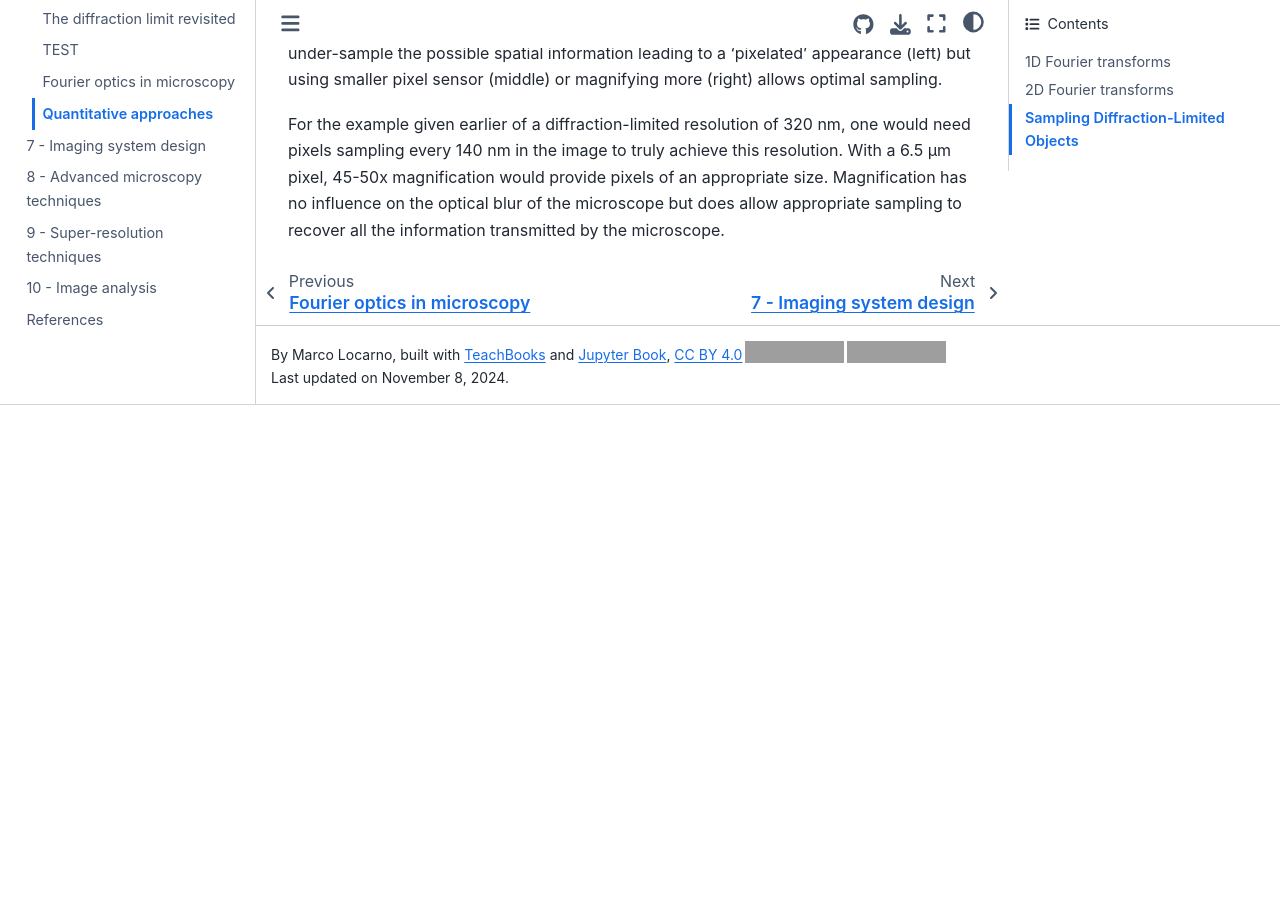
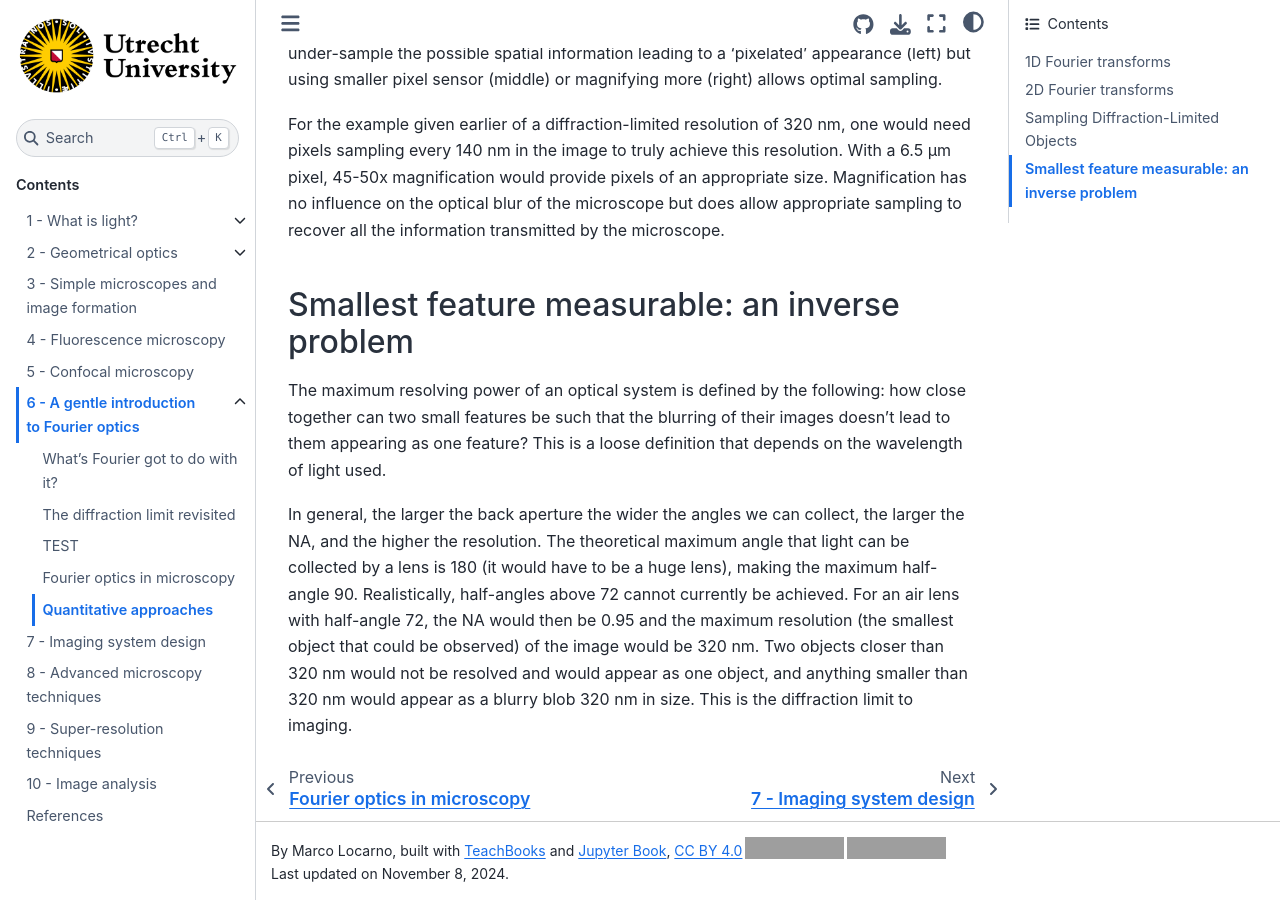
Before and after one commit to MarcoLoc95/ALMB, a Jupyter Book: the page built from book/some_content/chap6_4.md, in a window 1280 px wide and 900 px high, scrolled down 1157 px. Built offline with Jupyter Book 1.0.4 settings and Sphinx 7.4.7 and the Sphinx Book theme 1.1.4, drawn with Linux system fonts in a browser that asks for light colours; pages that are not in the unit, such as notebooks, are missing from menus; comment, search, counter and statistics services are not loaded; before the commit the page ends 1562 px from its top, so only the background shows below that; grey boxes are pictures that could not be loaded.

Commit message:
Update chap6_4.md

```diff
--- a/book/some_content/chap6_4.md
+++ b/book/some_content/chap6_4.md
@@ -8,6 +8,8 @@
 2D Fourier transforms
 ---
 aa
+
+
 
 Sampling Diffraction-Limited Objects
 ---
@@ -24,3 +26,10 @@
 Figure 4: Illustration of the effect of pixel size and magnification on sampling spatial information in the final image. Large pixels under-sample the possible spatial information leading to a 'pixelated' appearance (left) but using smaller pixel sensor (middle) or magnifying more (right) allows optimal sampling.
 
 For the example given earlier of a diffraction-limited resolution of 320 nm, one would need pixels sampling every 140 nm in the image to truly achieve this resolution. With a 6.5 µm pixel, 45-50x magnification would provide pixels of an appropriate size. Magnification has no influence on the optical blur of the microscope but does allow appropriate sampling to recover all the information transmitted by the microscope.
+
+Smallest feature measurable: an inverse problem
+---
+
+The maximum resolving power of an optical system is defined by the following: how close together can two small features be such that the blurring of their images doesn't lead to them appearing as one feature? This is a loose definition that depends on the wavelength of light used.
+
+In general, the larger the back aperture the wider the angles we can collect, the larger the NA, and the higher the resolution. The theoretical maximum angle that light can be collected by a lens is 180 (it would have to be a huge lens), making the maximum half-angle 90. Realistically, half-angles above 72 cannot currently be achieved. For an air lens with half-angle 72, the NA would then be 0.95 and the maximum resolution (the smallest object that could be observed) of the image would be 320 nm. Two objects closer than 320 nm would not be resolved and would appear as one object, and anything smaller than 320 nm would appear as a blurry blob 320 nm in size. This is the diffraction limit to imaging.
```
